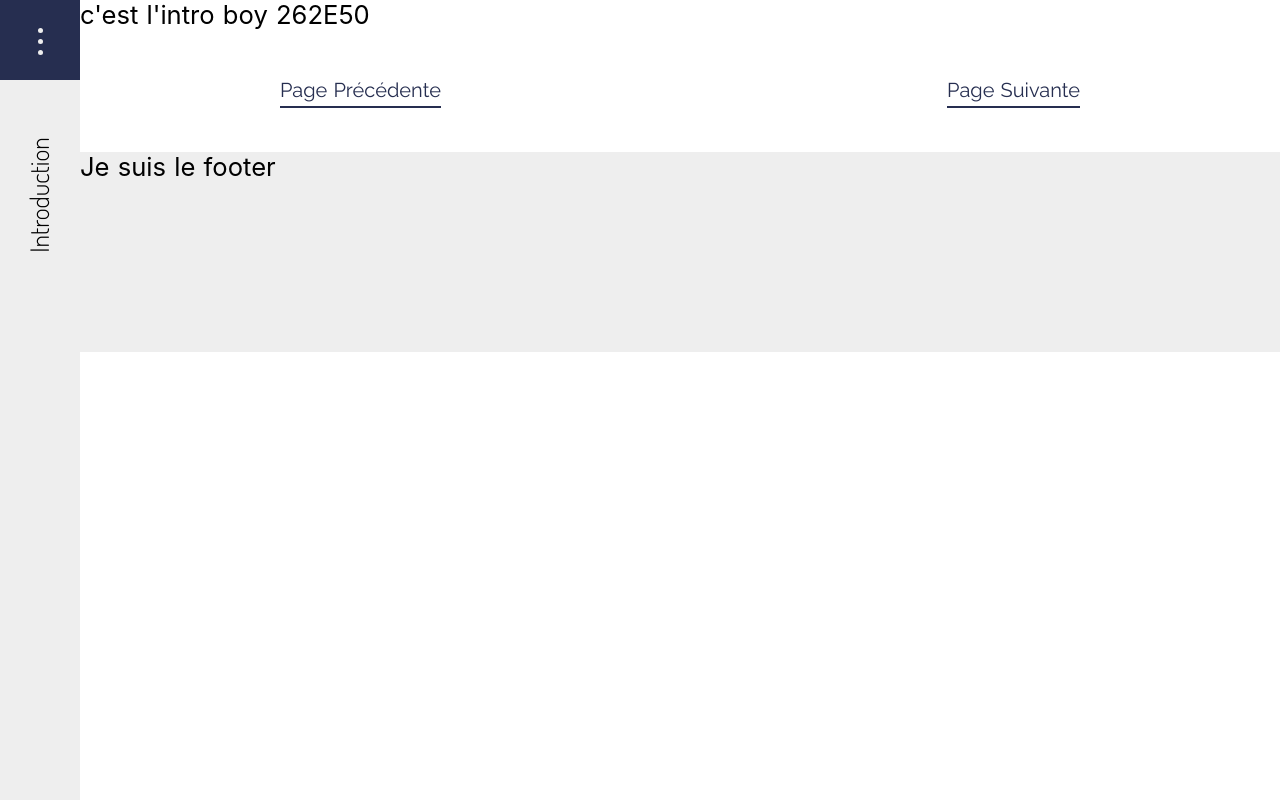
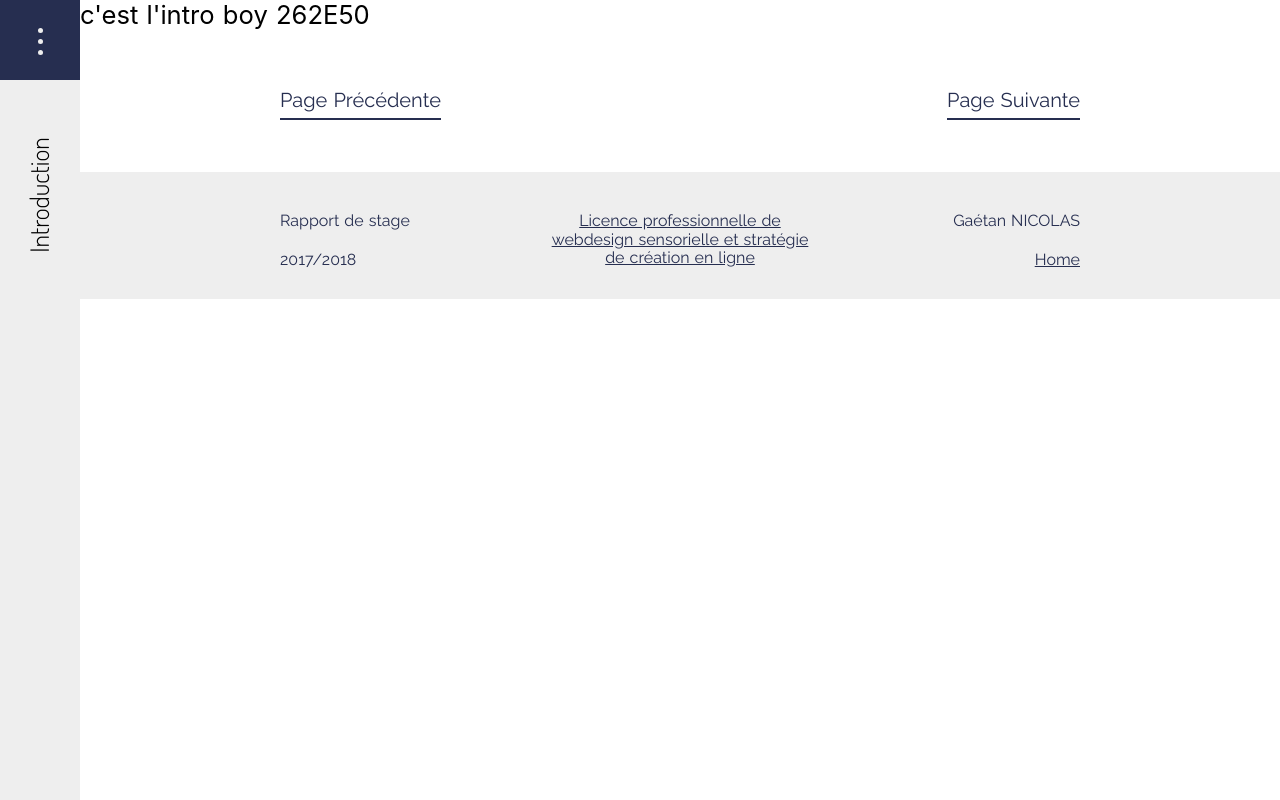
Before and after one commit to gaetannicolas/rapport_stage, a Nuxt app: page /bilan in a window 1280 px wide. Built offline with nearby package versions, Linux system fonts and the light colour scheme.

Commit message:
generate

```diff
--- a/assets/css/style.css
+++ b/assets/css/style.css
@@ -56,20 +56,37 @@ img {
   max-width: 800px;
   margin: 0 auto;
   padding: 50px 25px 0px;
+  min-height: 70vh;
 }
 
-.content__title {
+.content__main-title {
+  font-family: "Raleway", sans-serif;
+  font-weight: 500;
+  font-size: 30px;
+  margin-top: 0;
+  margin-bottom: 30px;
+  text-transform: uppercase;
+}
+
+.content__second-title {
   font-family: "Raleway", sans-serif;
   font-weight: 500;
   font-size: 25px;
   margin-top: 0;
   margin-bottom: 30px;
+  margin-left: 20px;
 }
 
 .content__text {
   font-family: "Raleway", sans-serif;
-  font-size: 14px;
+  font-size: 16px;
   margin: 40px 0;
+  line-height: 1.5;
+}
+
+.glossaire {
+  color: rgba(38, 46, 80, 0.8);
+  font-weight: 700;
 }
 
 @media screen and (min-width: 768px) {
--- a/components/AppFooter.vue
+++ b/components/AppFooter.vue
@@ -1,6 +1,26 @@
 <template>
   <div class="footer">
-    <p>Je suis le footer</p>
+    <div class="footer__container">
+      <div class="footer__block">
+        <div class="footer__item">
+          <p class="footer__text">Rapport de stage</p>
+          <p class="footer__text">2017/2018</p>
+        </div>
+        <div class="footer__item">
+          <p class="footer__text footer__text--center">
+            <nuxt-link class="footer__link" to="https://licence-websensoriel.unilim.fr/">
+              Licence professionnelle de webdesign sensorielle et stratégie de création en ligne
+            </nuxt-link>
+          </p>
+        </div>
+        <div class="footer__item footer__item--right">
+          <p class="footer__text">Gaétan NICOLAS</p>
+          <p class="footer__text">
+            <nuxt-link class="footer__link" to="index">Home</nuxt-link>
+          </p>
+        </div>
+      </div>
+    </div>
   </div>
 </template>
 
@@ -11,6 +31,62 @@ export default {};
 <style>
 .footer {
   background-color: #eee;
-  height: 200px;
+  padding: 20px 30px 30px;
+}
+
+.footer__container {
+  max-width: 800px;
+  margin: 0 auto;
+}
+
+.footer__link {
+  font-family: "Raleway", sans-serif;
+  font-size: 16px;
+  color: #262e50;
+  position: relative;
+  margin-top: 20px;
+}
+
+.footer__link:hover {
+  text-decoration: none;
+}
+
+/* .footer__link:after {
+  content: "";
+  position: absolute;
+  bottom: 0;
+  left: 0;
+  width: 100%;
+  height: 1px;
+  background-color: #262e50;
+  opacity: 1;
+  transition: 0.2s ease;
+}
+.footer__link:hover:after {
+  opacity: 0;
+} */
+
+.footer__block {
+  display: flex;
+  justify-content: space-between;
+}
+
+.footer__text {
+  font-family: "Raleway", sans-serif;
+  font-size: 16px;
+  color: #262e50;
+  margin-top: 20px;
+}
+
+.footer__text--center {
+  text-align: center;
+}
+
+.footer__item {
+  flex: 0 0 33%;
+}
+
+.footer__item--right {
+  text-align: right;
 }
 </style>
--- a/components/AppMenu.vue
+++ b/components/AppMenu.vue
@@ -28,7 +28,7 @@
       <nuxt-link class="menu__link menu__link--main" to="introduction">
         Introduction
       </nuxt-link>
-      <nuxt-link class="menu__link menu__link--main" to="contexte">
+      <nuxt-link class="menu__link menu__link--main" to="xprime">
         1- Le contexte
       </nuxt-link>
       <nuxt-link class="menu__link menu__link--secondary" to="xprime">
--- a/components/PageNavigation.vue
+++ b/components/PageNavigation.vue
@@ -40,12 +40,13 @@ export default {
   text-decoration: none;
   position: relative;
   font-size: 16px;
+  padding: 10px 0;
 }
 
 .pagination__link:after {
   content: "";
   position: absolute;
-  bottom: -6px;
+  bottom: 2px;
   left: 0;
   width: 100%;
   height: 2px;
--- a/pages/contexte.vue
+++ /dev/null
@@ -1,21 +0,0 @@
-<template>
-<main-layout title="Introduction" prev="sommaire" next="contexte">
-  <div slot="content">
-    c'est l'intro boy
-    262E50
-  </div>
-</main-layout>
-</template>
-
-<script>
-import MainLayout from "~/components/MainLayout.vue";
-
-export default {
-  components: {
-    MainLayout
-  }
-};
-</script>
-
-<style>
-</style>
--- a/pages/introduction.vue
+++ b/pages/introduction.vue
@@ -1,18 +1,18 @@
 <template>
-<main-layout title="Introduction" prev="sommaire" next="contexte">
+<main-layout title="Introduction" prev="sommaire" next="xprime">
   <div class="content" slot="content">
-    <h2 class="content__title">Introduction</h2>
+    <h2 class="content__main-title">Introduction</h2>
     <p class="content__text">
       J’ai intégré X-Prime, une agence de communication Toulousaine, en ayant pour ambition de me spécialiser dans le développement web, domaine auquel je me suis de plus en plus intéressé au cours de la formation.
     </p>
     <p class="content__text">
-      Le but initial de mon était d'apporter un peu de soutien à l’équipe Front pour la maintenance des sites tout en me formant aux méthodologies et aux outils de travail de l’agence. Or, au cours de mon stage, on m’a proposé de me faire participer à la production d’un site de grande ampleur pour lequel X-Prime s’est associé à une entreprise Toulousaine pour produire les applications liées au projet. Les deux entreprises ont fait le choix de regrouper la production technique du projet au même endroit pour que le travail soit plus fluide et plus efficace.
+      Le but initial de mon était d'apporter un peu de soutien à l’équipe <span class="glossaire">Front</span> pour la maintenance des sites tout en me formant aux méthodologies et aux outils de travail de l’agence. Or, au cours de mon stage, on m’a proposé de me faire participer à la production d’un site de grande ampleur pour lequel X-Prime s’est associé à une entreprise Toulousaine pour produire les applications liées au projet. Les deux entreprises ont fait le choix de regrouper la production technique du projet au même endroit pour que le travail soit plus fluide et plus efficace.
     </p>
     <p class="content__text">
       Par conséquent, à partir de la fin du mois de juin, je me suis joins, à plein temps, à l’équipe d’Appstud accompagné de mon tuteur qui, lui, n’était présent qu’à mi-temps.
     </p>
     <p class="content__text">
-      J’ai choisi d’axer mon rapport sur cette deuxième partie de stage où j’ai dû m’intégrer en tant que développeur junior au sein d’un projet faisant appel à de nombreux acteurs.
+      J’ai choisi d’axer mon rapport sur cette deuxième partie de stage où j’ai dû <strong>m’intégrer en tant que développeur junior au sein d’un projet faisant appel à de nombreux acteurs.</strong>
     </p>
     <p class="content__text">
       Je vais donc commencer par vous présenter les deux entreprises qui m’ont accueilli, puis je vous exposerai le projet dans sa globalité. Ensuite, je détaillerai mon rôle en son sein pour enfin terminer sur mon évolution humaine et technique.
--- /dev/null
+++ b/pages/xprime.vue
@@ -0,0 +1,35 @@
+<template>
+<main-layout title="Introduction" prev="sommaire" next="contexte">
+  <div class="content" slot="content">
+    <h2 class="content__main-title">I- Le contexte</h2>
+    <h3 class="content__second-title">1) X-Prime Groupe</h3>
+
+    <p class="content__text">
+      Xprime est une agence de communication digitale au bord de la périphérie toulousaine. Elle a été créée en 2002 par cinq investisseurs originaires de Toulouse. A l’heure actuelle, parmi les cinq investisseurs de départ, il n’en reste qu’un, François Garcia qui a été rejoint par Maxime Garrigues à la direction depuis 2011. Les deux co-directeurs ont su mettre en avant l’agence, pour la faire évoluer. Aujourd’hui, elle fait partie du groupe WPP qui est une entreprise regroupant de nombreuses agences de publicités et de communication à travers le monde. Elle est aussi un membre fondateur de Mirum, un regroupement d’agences de communication au sein du groupe WPP.
+    </p>
+    <p class="content__text">
+      Pour ce qui est de X-Prime en elle-même, c’est une des plus grosses agences de Toulouse qui compte environ 70 employés répartis en 4 bureaux : Toulouse qui est le siège social et réunit une cinquantaine d’employés, Paris où il y a 20 employés et enfin Madrid et Barcelone qui viennent d’être créés.
+    </p>
+    <p class="content__text">
+      X-Prime est répartie en plusieurs pôles qui correspondent aux différentes prestations proposées par l’agence. J’ai donc rejoint le pôle technique qui s’occupe de la production et de la maintenance de site, pouvant aller du site vitrine au site événementiel, à la boutique e-commerce ou même à la plateforme de communication interne.
+    </p>
+    <p class="content__text">
+      Au moment où je suis arrivé, l’équipe souffrait d’une vague de départ puisque peu avant le début de mon stage, trois développeurs étaient partis et deux autres allaient les suivre peu après. Après les départs, l’équipe s’est retrouvée réduite à quatre personnes dont trois développeurs Front-end avec Pascal Cauhepe à leur tête, qui était mon tuteur de stage et un développeur Back-end.
+    </p>
+
+  </div>
+</main-layout>
+</template>
+
+<script>
+import MainLayout from "~/components/MainLayout.vue";
+
+export default {
+  components: {
+    MainLayout
+  }
+};
+</script>
+
+<style>
+</style>
```
Also changed, not shown: 11 other files (tests, documents, lock files or other folders).
